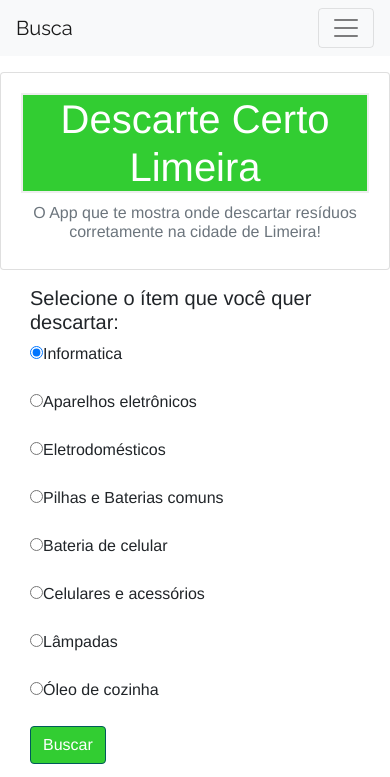
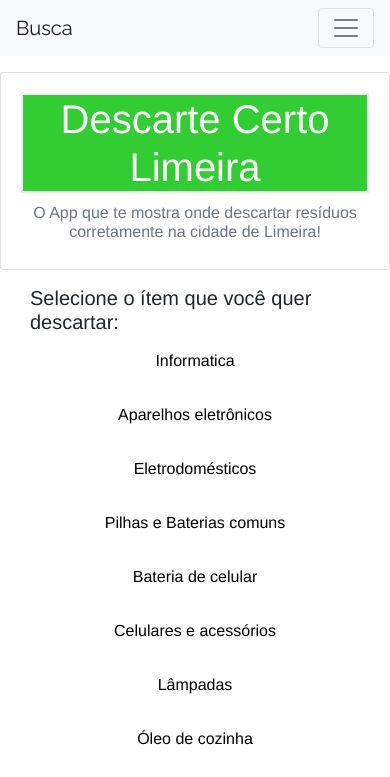
Before and after one commit to Cleitonklem/ProjetoIntegrador, a Flask app: page / in a window 390 px wide. Shown: the top 777 px of the page. Run offline with Flask 3, Linux system fonts and the light colour scheme; some libraries are stand-ins or nearby versions.

Commit message:
atualização

```diff
--- a/static/css/style.css
+++ b/static/css/style.css
@@ -61,4 +61,12 @@ h1 {
 {
     color:#fff;
     background-color:limegreen;
-    border-color:#005a5a}
+    border-color:#005a5a;
+}
+
+.btn-secondary
+{
+    color: black;
+    background-color: white;
+    border-color: white;
+}
--- a/templates/base.html
+++ b/templates/base.html
@@ -64,7 +64,7 @@
             <li> MELQUISEDEC OLIVEIRA DA SILVA </li>
             <li> RICARDO JULIANI </li>
             <li> ROBERTO GONÇALVES ACCESSOR JUNIOR </li>
-            <li>  RODRIGO IVAN ANDRADE QUEIROZ DOS SANTOS </li>
+            <li> RODRIGO IVAN ANDRADE QUEIROZ DOS SANTOS </li>
         </ul>
     </ul>
         <h6>Apoio:</h6>
--- a/templates/index.html
+++ b/templates/index.html
@@ -11,30 +11,23 @@
                     </h5>
                     <form action = "{{ request.path }}" method = "post">
                         <p>
-                            <input type="radio" name="item" id="item1" checked value="1"><label for="item1">Informatica</label>
+                            <button type="submit" name="item" id="item1" value="1" class="btn btn-secondary btn-block">Informatica</button>
                         <p>
-                            <input type="radio" name="item" id="item2" value="2"><label for="item2">Aparelhos eletrônicos</label>
+                            <button type="submit" name="item" id="item2" value="2" class="btn btn-secondary btn-block">Aparelhos eletrônicos</button>
                         <p>
-                            <input type="radio" name="item" id="item3" value="3"><label for="item3">Eletrodomésticos</label>
+                            <button type="submit" name="item" id="item3" value="3" class="btn btn-secondary btn-block">Eletrodomésticos</button>
                         <p>
-                            <input type="radio" name="item" id="item4" value="4"><label for="item4">Pilhas e Baterias comuns</label>
+                            <button type="submit" name="item" id="item4" value="4" class="btn btn-secondary btn-block">Pilhas e Baterias comuns</button>
                         <p>
-                            <input type="radio" name="item" id="item5" value="5"><label for="item5">Bateria de celular</label>
+                            <button type="submit" name="item" id="item5" value="5" class="btn btn-secondary btn-block">Bateria de celular</button>
                         <p>
-                            <input type="radio" name="item" id="item6" value="6"><label for="item6">Celulares e acessórios</label>
+                            <button type="submit" name="item" id="item6" value="6" class="btn btn-secondary btn-block">Celulares e acessórios</button>
                         <p>
-                            <input type="radio" name="item" id="item7" value="7"><label for="item7">Lâmpadas</label>
+                            <button type="submit" name="item" id="item7" value="7" class="btn btn-secondary btn-block">Lâmpadas</button>
                         <p>
-                            <input type="radio" name="item" id="item8" value="8"><label for="item8">Óleo de cozinha</label>
-                        <p>
-                           <button type="submit" class="btn btn-primary">Buscar</button>
+                            <button type="submit" name="item" id="item8" value="8" class="btn btn-secondary btn-block">Óleo de cozinha</button>
                     </form>
                 </div>
-	            <div class="col-md-5">
-	                <iframe
-                        src="https://www.google.com/maps/embed?pb=!1m18!1m12!1m3!1d235754.5485509014!2d-47.50184858576187!3d-22.591636109678703!2m3!1f0!2f0!3f0!3m2!1i1024!2i768!4f13.1!3m3!1m2!1s0x94c880ecaee30113%3A0xd333475dd751788f!2sLimeira%20-%20SP!5e0!3m2!1spt-BR!2sbr!4v1635393784008!5m2!1spt-BR!2sbr" width="100%" height="100%" style="border:0;" allowfullscreen="" loading="lazy">
-                    </iframe>
-	            </div>
 	        </div>
         <p></div>
         Se você não encontrou o item para descarte na lista acima, provavelmente deva ser um item aceito nos ECOPONTOS.
```
